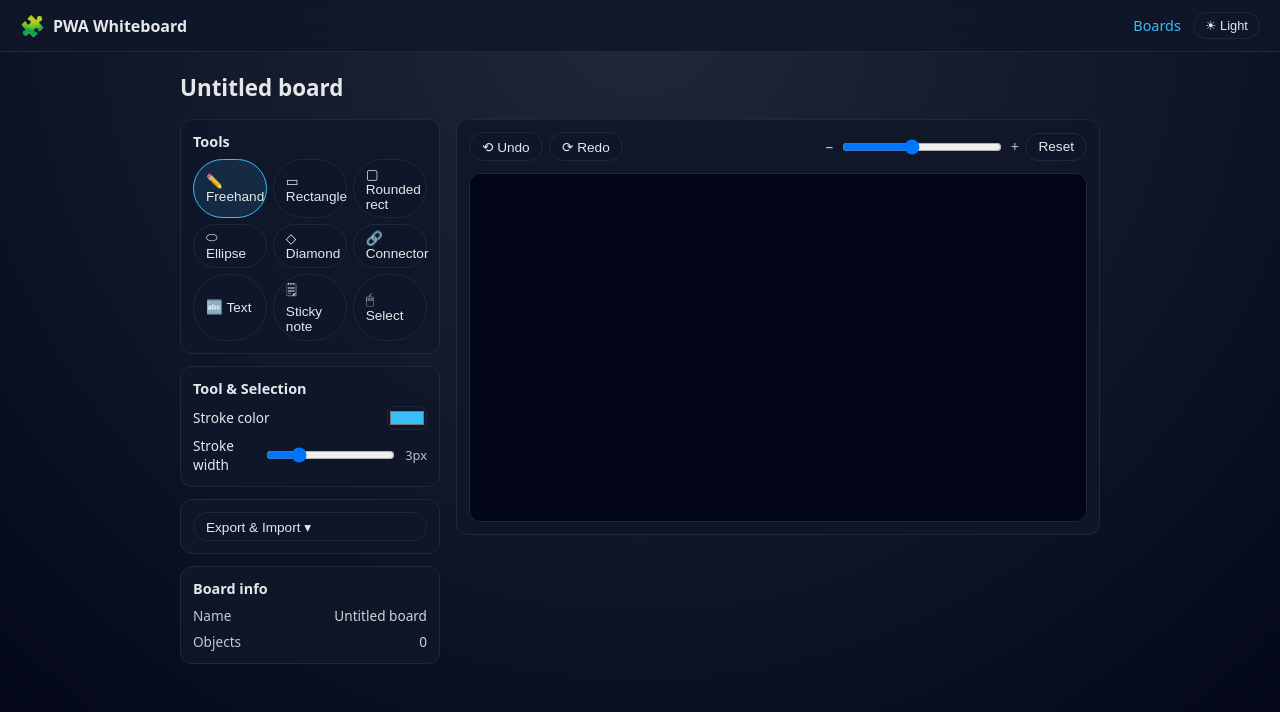
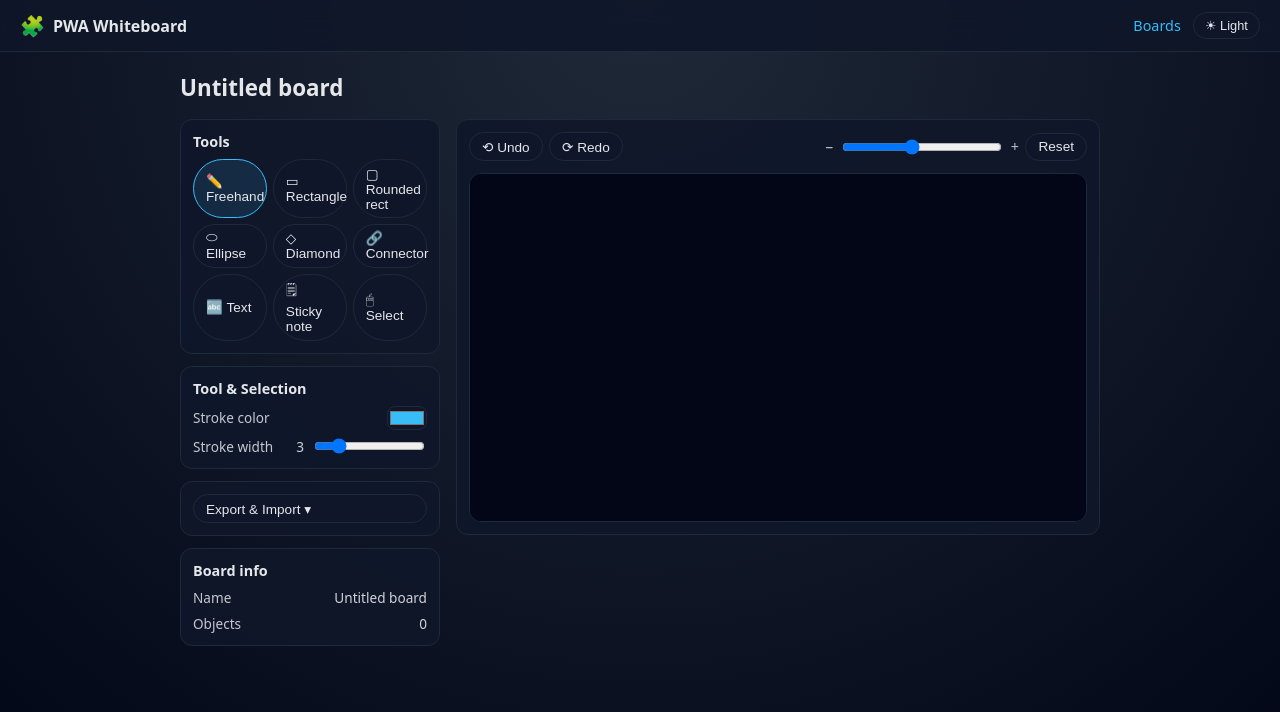
Before and after one commit to erland/pwa-whiteboard, a React (Vite) app: page /board/1 in a window 1280 px wide. Shown: the top 712 px of the page. Built offline with nearby package versions, Linux system fonts and the light colour scheme.

Commit message:
Adjusted so tool settings is the same as selection settings

```diff
--- a/src/pages/BoardEditorPage.tsx
+++ b/src/pages/BoardEditorPage.tsx
@@ -23,7 +23,9 @@ export const BoardEditorPage: React.FC = () => {
     strokeColor,
     setStrokeColor,
     strokeWidth,
-    handleStrokeWidthChange,
+    updateStrokeWidth,
+    toolProps,
+    updateActiveToolProp,
     canvasEl,
     setCanvasEl,
     fileInputRef,
@@ -68,10 +70,11 @@ export const BoardEditorPage: React.FC = () => {
             activeTool={activeTool}
             strokeColor={strokeColor}
             strokeWidth={strokeWidth}
+            toolProps={toolProps}
             onStrokeColorChange={setStrokeColor}
-            onStrokeWidthChange={handleStrokeWidthChange}
+            onStrokeWidthChange={updateStrokeWidth}
+            onUpdateToolProp={updateActiveToolProp}
             selectedObjects={selectedObjects}
-            onUpdateObject={handleUpdateObject}
             onDeleteSelection={handleDeleteSelection}
             updateSelectionProp={updateSelectionProp}
           />
@@ -119,6 +122,7 @@ export const BoardEditorPage: React.FC = () => {
                 activeTool={activeTool}
                 strokeColor={strokeColor}
                 strokeWidth={strokeWidth}
+                toolProps={toolProps}
                 onCreateObject={handleCreateObject}
                 onSelectionChange={handleSelectionChange}
                 onUpdateObject={handleUpdateObject}
--- a/src/pages/boardEditor/ToolAndSelectionPanel.tsx
+++ b/src/pages/boardEditor/ToolAndSelectionPanel.tsx
@@ -3,19 +3,21 @@ import React from 'react';
 import type { DrawingTool } from '../../whiteboard/WhiteboardCanvas';
 import type { WhiteboardObject } from '../../domain/types';
 import { useSelectionDetails } from './useSelectionDetails';
-import { DrawingToolStrokeSettings } from './panels/DrawingToolStrokeSettings';
-import { TextToolPanel } from './panels/TextToolPanel';
-import { StickyNoteToolPanel } from './panels/StickyNoteToolPanel';
+import { ToolSettingsPanel } from './panels/ToolSettingsPanel';
 import { SelectionToolPanel } from './panels/SelectionToolPanel';
 
 type ToolAndSelectionPanelProps = {
   activeTool: DrawingTool;
   strokeColor: string;
   strokeWidth: number;
+  toolProps: Partial<WhiteboardObject>;
   onStrokeColorChange: (color: string) => void;
-  onStrokeWidthChange: React.ChangeEventHandler<HTMLInputElement>;
+  onStrokeWidthChange: (value: number) => void;
+  onUpdateToolProp: <K extends keyof WhiteboardObject>(
+    key: K,
+    value: WhiteboardObject[K]
+  ) => void;
   selectedObjects: WhiteboardObject[];
-  onUpdateObject: (objectId: string, patch: Partial<WhiteboardObject>) => void;
   onDeleteSelection: () => void;
   updateSelectionProp: <K extends keyof WhiteboardObject>(
     key: K,
@@ -27,10 +29,11 @@ export const ToolAndSelectionPanel: React.FC<ToolAndSelectionPanelProps> = ({
   activeTool,
   strokeColor,
   strokeWidth,
+  toolProps,
   onStrokeColorChange,
   onStrokeWidthChange,
+  onUpdateToolProp,
   selectedObjects,
-  onUpdateObject,
   onDeleteSelection,
   updateSelectionProp
 }) => {
@@ -40,29 +43,15 @@ export const ToolAndSelectionPanel: React.FC<ToolAndSelectionPanelProps> = ({
     <div className="panel">
       <h2 className="panel-title">Tool &amp; Selection</h2>
 
-      {activeTool !== 'select' && activeTool !== 'text' && activeTool !== 'stickyNote' && (
-        <DrawingToolStrokeSettings
+      {activeTool !== 'select' && (
+        <ToolSettingsPanel
+          activeTool={activeTool}
           strokeColor={strokeColor}
           strokeWidth={strokeWidth}
+          toolProps={toolProps}
           onStrokeColorChange={onStrokeColorChange}
           onStrokeWidthChange={onStrokeWidthChange}
-        />
-      )}
-
-      {activeTool === 'text' && (
-        <TextToolPanel
-          selection={selection}
-          strokeColor={strokeColor}
-          onUpdateObject={onUpdateObject}
-        />
-      )}
-
-      {activeTool === 'stickyNote' && (
-        <StickyNoteToolPanel
-          selection={selection}
-          strokeColor={strokeColor}
-          onStrokeColorChange={onStrokeColorChange}
-          onUpdateObject={onUpdateObject}
+          onUpdateToolProp={onUpdateToolProp}
         />
       )}
 
--- /dev/null
+++ b/src/pages/boardEditor/panels/ToolSettingsPanel.tsx
@@ -0,0 +1,136 @@
+// src/pages/boardEditor/panels/ToolSettingsPanel.tsx
+import React from 'react';
+import type { WhiteboardObject } from '../../../domain/types';
+import type { DrawingTool } from '../../../whiteboard/WhiteboardCanvas';
+import {
+  EDITABLE_PROP_DEFS,
+  getSelectionCapabilities,
+  type EditablePropKey,
+} from '../../../whiteboard/tools/selectionRegistry';
+
+type Props = {
+  activeTool: DrawingTool;
+  strokeColor: string;
+  strokeWidth: number;
+  toolProps: Partial<WhiteboardObject>;
+  onStrokeColorChange: (color: string) => void;
+  onStrokeWidthChange: (value: number) => void;
+  onUpdateToolProp: <K extends keyof WhiteboardObject>(
+    key: K,
+    value: WhiteboardObject[K]
+  ) => void;
+};
+
+function getToolPropValue(
+  key: EditablePropKey,
+  strokeColor: string,
+  strokeWidth: number,
+  toolProps: Partial<WhiteboardObject>
+): unknown {
+  if (key === 'strokeColor') return strokeColor;
+  if (key === 'strokeWidth') return strokeWidth;
+  return (toolProps as any)[key];
+}
+
+export const ToolSettingsPanel: React.FC<Props> = ({
+  activeTool,
+  strokeColor,
+  strokeWidth,
+  toolProps,
+  onStrokeColorChange,
+  onStrokeWidthChange,
+  onUpdateToolProp,
+}) => {
+  if (activeTool === 'select') return null;
+
+  // Tool ids match object types for all creation tools.
+  const caps = getSelectionCapabilities(activeTool as any);
+  const editableProps = caps.editableProps ?? [];
+
+  if (editableProps.length === 0) {
+    return (
+      <div className="panel-row">
+        <span className="field-value">No settings for this tool.</span>
+      </div>
+    );
+  }
+
+  return (
+    <>
+      {editableProps.map((key) => {
+        const def = EDITABLE_PROP_DEFS[key];
+        const value = getToolPropValue(key, strokeColor, strokeWidth, toolProps);
+
+        if (def.control.kind === 'color') {
+          // Match current selection UI behavior: don't show fill controls unless a fill is set.
+          if (key === 'fillColor' && typeof value !== 'string') return null;
+
+          const v = typeof value === 'string' ? value : '#000000';
+          return (
+            <div className="panel-row" key={key}>
+              <label className="field-label">
+                <span className="field-label-inline">{def.label}</span>
+                <input
+                  className="color-input"
+                  type="color"
+                  value={v}
+                  onChange={(e) => {
+                    if (key === 'strokeColor') onStrokeColorChange(e.target.value);
+                    else onUpdateToolProp(key as any, e.target.value as any);
+                  }}
+                  aria-label={def.label}
+                />
+              </label>
+            </div>
+          );
+        }
+
+        if (def.control.kind === 'range') {
+          const n = typeof value === 'number' ? value : def.control.min;
+          return (
+            <div className="panel-row" key={key}>
+              <label className="field-label">
+                <span className="field-label-inline">{def.label}</span>
+                <span className="field-value">{n}</span>
+              </label>
+              <input
+                type="range"
+                min={def.control.min}
+                max={def.control.max}
+                step={def.control.step}
+                value={n}
+                onChange={(e) => {
+                  const next = Number(e.target.value);
+                  if (key === 'strokeWidth') onStrokeWidthChange(next);
+                  else onUpdateToolProp(key as any, next as any);
+                }}
+                style={{ width: '100%' }}
+                aria-label={def.label}
+              />
+            </div>
+          );
+        }
+
+        if (def.control.kind === 'textarea') {
+          const v = typeof value === 'string' ? value : '';
+          return (
+            <div className="panel-row" key={key}>
+              <div style={{ width: '100%' }}>
+                <div className="field-label-inline" style={{ marginBottom: 6 }}>
+                  {def.label}
+                </div>
+                <textarea
+                  className="text-input"
+                  value={v}
+                  onChange={(e) => onUpdateToolProp(key as any, e.target.value as any)}
+                />
+              </div>
+            </div>
+          );
+        }
+
+        return null;
+      })}
+    </>
+  );
+};
--- a/src/pages/hooks/useBoardEditor.ts
+++ b/src/pages/hooks/useBoardEditor.ts
@@ -20,6 +20,43 @@ export function useBoardEditor(id: string | undefined) {
   const [activeTool, setActiveTool] = useState<DrawingTool>('freehand');
   const [strokeColor, setStrokeColor] = useState<string>('#38bdf8');
   const [strokeWidth, setStrokeWidth] = useState<number>(3);
+
+  // Per-tool settings beyond strokeColor/strokeWidth.
+  // These drive both tool UI and defaults applied when creating new objects.
+  const [toolPropsByTool, setToolPropsByTool] = useState<
+    Record<DrawingTool, Partial<WhiteboardObject>>
+  >(() => ({
+    select: {},
+    freehand: {},
+    rectangle: {},
+    ellipse: {},
+    diamond: {},
+    roundedRect: { cornerRadius: 12 },
+    connector: {},
+    text: { textColor: '#38bdf8', fontSize: 18, text: 'Text' },
+    stickyNote: {
+      fillColor: '#facc15',
+      textColor: '#38bdf8',
+      fontSize: 16,
+      text: 'Sticky note',
+    },
+  }));
+
+  const updateActiveToolProp = <K extends keyof WhiteboardObject>(
+    key: K,
+    value: WhiteboardObject[K]
+  ) => {
+    setToolPropsByTool((prev) => {
+      const current = prev[activeTool] ?? {};
+      return {
+        ...prev,
+        [activeTool]: {
+          ...current,
+          [key]: value,
+        },
+      } as Record<DrawingTool, Partial<WhiteboardObject>>;
+    });
+  };
   const [canvasEl, setCanvasEl] = useState<HTMLCanvasElement | null>(null);
 
   // ---- Board loading / initialization ----
@@ -134,6 +171,12 @@ export function useBoardEditor(id: string | undefined) {
     }
   };
 
+  const updateStrokeWidth = (value: number) => {
+    if (!Number.isNaN(value) && value > 0 && value <= 20) {
+      setStrokeWidth(value);
+    }
+  };
+
   // ---- Sub-hooks ----
 
   const {
@@ -181,6 +224,8 @@ export function useBoardEditor(id: string | undefined) {
     setStrokeColor,
     strokeWidth,
     setStrokeWidth,
+    toolProps: toolPropsByTool[activeTool] ?? {},
+    updateActiveToolProp,
     canvasEl,
     setCanvasEl,
     fileInputRef,
@@ -189,6 +234,7 @@ export function useBoardEditor(id: string | undefined) {
     handleUpdateObject,
     handleDeleteSelection,
     handleStrokeWidthChange,
+    updateStrokeWidth,
     handleViewportChange,
     zoomPercent,
     handleZoomChange,
--- a/src/whiteboard/WhiteboardCanvas.tsx
+++ b/src/whiteboard/WhiteboardCanvas.tsx
@@ -30,6 +30,7 @@ export const WhiteboardCanvas: React.FC<WhiteboardCanvasProps> = (props) => {
     activeTool: props.activeTool,
     strokeColor: props.strokeColor,
     strokeWidth: props.strokeWidth,
+    toolProps: props.toolProps,
     onCreateObject: props.onCreateObject,
     onSelectionChange: props.onSelectionChange,
     onUpdateObject: props.onUpdateObject,
--- a/src/whiteboard/tools/shapeRegistry.ts
+++ b/src/whiteboard/tools/shapeRegistry.ts
@@ -104,9 +104,17 @@ export const SHAPES: Record<WhiteboardObjectType, ShapeToolDefinition> = {
         }),
       updateDraft: (draft: DraftShape, _ctx: ToolPointerContext, pos: Point) =>
         updateRectangleDraft(draft, pos),
-      finishDraft: (draft: DraftShape): ToolCreateResult | null => {
+      finishDraft: (draft: DraftShape, ctx: ToolPointerContext): ToolCreateResult | null => {
         const { object, selectIds } = finishRectangleDraft(draft);
-        return object && selectIds ? { object, selectIds } : null;
+        if (!object || !selectIds) return null;
+        const fillColor = ctx.toolProps?.fillColor;
+        return {
+          object:
+            typeof fillColor === 'string'
+              ? ({ ...object, fillColor } as WhiteboardObject)
+              : object,
+          selectIds,
+        };
       },
     },
   },
@@ -129,9 +137,17 @@ export const SHAPES: Record<WhiteboardObjectType, ShapeToolDefinition> = {
         }),
       updateDraft: (draft: DraftShape, _ctx: ToolPointerContext, pos: Point) =>
         updateRoundedRectDraft(draft, pos),
-      finishDraft: (draft: DraftShape): ToolCreateResult | null => {
+      finishDraft: (draft: DraftShape, ctx: ToolPointerContext): ToolCreateResult | null => {
         const { object, selectIds } = finishRoundedRectDraft(draft);
-        return object && selectIds ? { object, selectIds } : null;
+        if (!object || !selectIds) return null;
+
+        const fillColor = ctx.toolProps?.fillColor;
+        const cornerRadius = ctx.toolProps?.cornerRadius;
+        let next: WhiteboardObject = object;
+        if (typeof fillColor === 'string') next = { ...next, fillColor };
+        if (typeof cornerRadius === 'number') next = { ...next, cornerRadius };
+
+        return { object: next, selectIds };
       },
     },
   },
@@ -153,9 +169,17 @@ export const SHAPES: Record<WhiteboardObjectType, ShapeToolDefinition> = {
         }),
       updateDraft: (draft: DraftShape, _ctx: ToolPointerContext, pos: Point) =>
         updateEllipseDraft(draft, pos),
-      finishDraft: (draft: DraftShape): ToolCreateResult | null => {
+      finishDraft: (draft: DraftShape, ctx: ToolPointerContext): ToolCreateResult | null => {
         const { object, selectIds } = finishEllipseDraft(draft);
-        return object && selectIds ? { object, selectIds } : null;
+        if (!object || !selectIds) return null;
+        const fillColor = ctx.toolProps?.fillColor;
+        return {
+          object:
+            typeof fillColor === 'string'
+              ? ({ ...object, fillColor } as WhiteboardObject)
+              : object,
+          selectIds,
+        };
       },
     },
   },
@@ -180,9 +204,17 @@ export const SHAPES: Record<WhiteboardObjectType, ShapeToolDefinition> = {
         }),
       updateDraft: (draft: DraftShape, _ctx: ToolPointerContext, pos: Point) =>
         updateDiamondDraft(draft, pos),
-      finishDraft: (draft: DraftShape): ToolCreateResult | null => {
+      finishDraft: (draft: DraftShape, ctx: ToolPointerContext): ToolCreateResult | null => {
         const { object, selectIds } = finishDiamondDraft(draft);
-        return object && selectIds ? { object, selectIds } : null;
+        if (!object || !selectIds) return null;
+        const fillColor = ctx.toolProps?.fillColor;
+        return {
+          object:
+            typeof fillColor === 'string'
+              ? ({ ...object, fillColor } as WhiteboardObject)
+              : object,
+          selectIds,
+        };
       },
     },
   },
@@ -201,6 +233,9 @@ export const SHAPES: Record<WhiteboardObjectType, ShapeToolDefinition> = {
         pos,
         strokeColor: ctx.strokeColor,
         strokeWidth: ctx.strokeWidth,
+        textColor: (ctx.toolProps?.textColor as any) ?? undefined,
+        fontSize: (ctx.toolProps?.fontSize as any) ?? undefined,
+        text: (ctx.toolProps?.text as any) ?? undefined,
         generateObjectId: ctx.generateObjectId,
       });
       return object && selectIds ? { object, selectIds } : null;
@@ -220,6 +255,10 @@ export const SHAPES: Record<WhiteboardObjectType, ShapeToolDefinition> = {
         pos,
         strokeColor: ctx.strokeColor,
         strokeWidth: ctx.strokeWidth,
+        fillColor: (ctx.toolProps?.fillColor as any) ?? undefined,
+        textColor: (ctx.toolProps?.textColor as any) ?? undefined,
+        fontSize: (ctx.toolProps?.fontSize as any) ?? undefined,
+        text: (ctx.toolProps?.text as any) ?? undefined,
         generateObjectId: ctx.generateObjectId,
       });
       return object && selectIds ? { object, selectIds } : null;
--- a/src/whiteboard/tools/shapeTypes.ts
+++ b/src/whiteboard/tools/shapeTypes.ts
@@ -142,6 +142,8 @@ export type ToolPointerContext = {
   viewport: Viewport;
   strokeColor: string;
   strokeWidth: number;
+  /** Extra per-tool settings (e.g. roundedRect.cornerRadius, text.fontSize). */
+  toolProps?: Partial<WhiteboardObject>;
   generateObjectId: () => ObjectId;
 };
 
--- a/src/whiteboard/tools/stickyNote/interactions.ts
+++ b/src/whiteboard/tools/stickyNote/interactions.ts
@@ -4,6 +4,10 @@ export type StickyNoteStartArgs = {
   pos: Point;
   strokeColor: string;
   strokeWidth: number;
+  fillColor?: string;
+  textColor?: string;
+  fontSize?: number;
+  text?: string;
   generateObjectId: () => ObjectId;
 };
 
@@ -11,6 +15,10 @@ export function createStickyNoteObject({
   pos,
   strokeColor,
   strokeWidth,
+  fillColor,
+  textColor,
+  fontSize,
+  text,
   generateObjectId,
 }: StickyNoteStartArgs): {
   object: WhiteboardObject;
@@ -26,10 +34,10 @@ export function createStickyNoteObject({
     height: 140,
     strokeColor,
     strokeWidth,
-    fillColor: '#facc15',
-    fontSize: 16,
-    textColor: strokeColor,
-    text: 'Sticky note',
+    fillColor: fillColor ?? '#facc15',
+    fontSize: fontSize ?? 16,
+    textColor: textColor ?? strokeColor,
+    text: text ?? 'Sticky note',
   };
 
   return { object: obj, selectIds: [id] };
--- a/src/whiteboard/useCanvasInteractions.ts
+++ b/src/whiteboard/useCanvasInteractions.ts
@@ -101,6 +101,7 @@ export type CanvasInteractionsParams = {
   activeTool: DrawingTool;
   strokeColor: string;
   strokeWidth: number;
+  toolProps?: Partial<WhiteboardObject>;
   onCreateObject: (object: WhiteboardObject) => void;
   onSelectionChange: (selectedIds: ObjectId[]) => void;
   onUpdateObject: (objectId: ObjectId, patch: Partial<WhiteboardObject>) => void;
@@ -124,6 +125,7 @@ export function useCanvasInteractions({
   activeTool,
   strokeColor,
   strokeWidth,
+  toolProps,
   onCreateObject,
   onSelectionChange,
   onUpdateObject,
@@ -187,6 +189,7 @@ export function useCanvasInteractions({
     viewport,
     strokeColor,
     strokeWidth,
+    toolProps,
     generateObjectId,
   };
 
--- a/src/whiteboard/whiteboardTypes.ts
+++ b/src/whiteboard/whiteboardTypes.ts
@@ -14,6 +14,8 @@ export interface WhiteboardCanvasProps {
   activeTool: DrawingTool;
   strokeColor: string;
   strokeWidth: number;
+  /** Extra per-tool settings (e.g. roundedRect.cornerRadius, text.fontSize). */
+  toolProps?: Partial<WhiteboardObject>;
   onCreateObject: (object: WhiteboardObject) => void;
   onSelectionChange: (selectedIds: ObjectId[]) => void;
   onUpdateObject: (objectId: ObjectId, patch: Partial<WhiteboardObject>) => void;
```
Also changed, not shown: src/whiteboard/tools/text/interactions.ts (+7 -4 lines).
